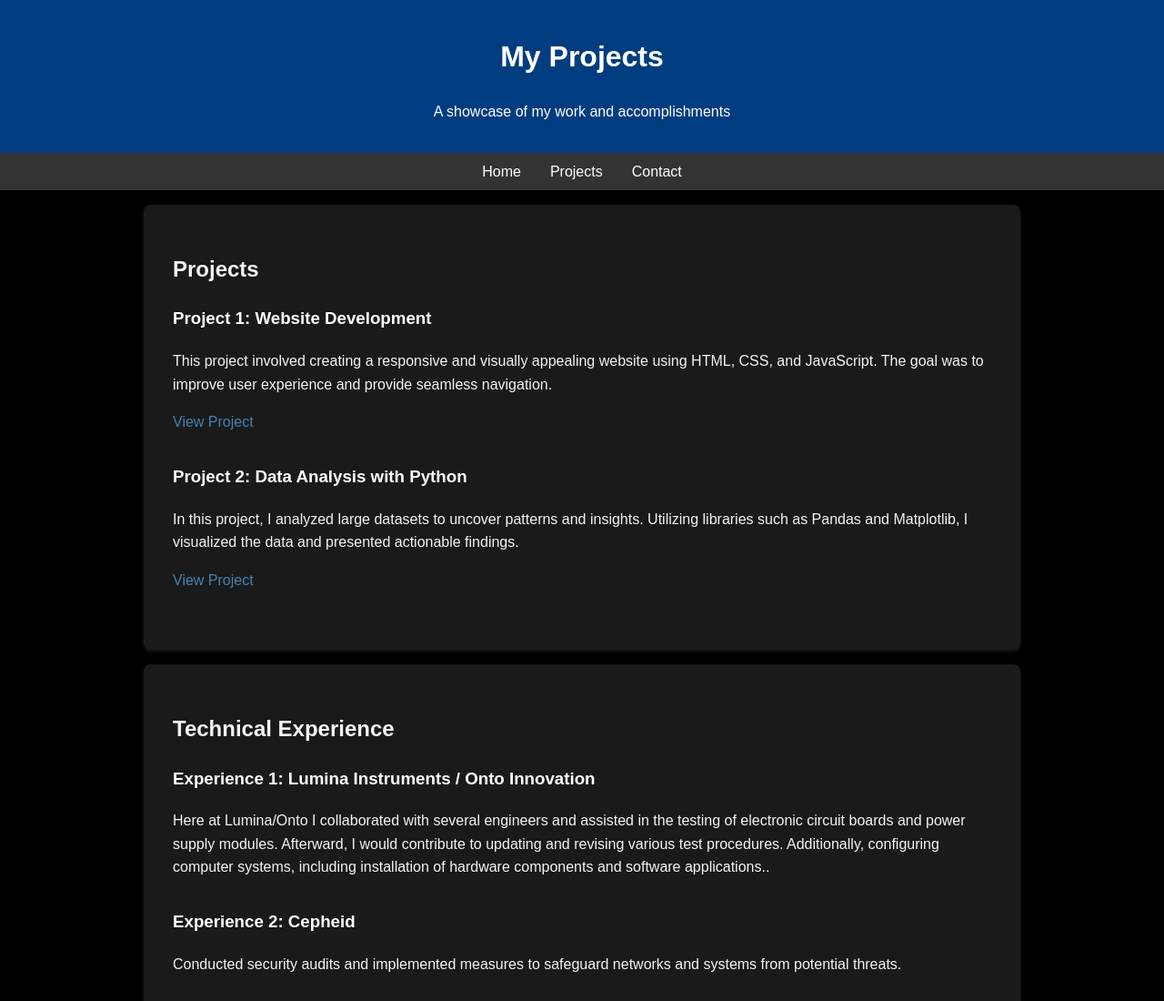
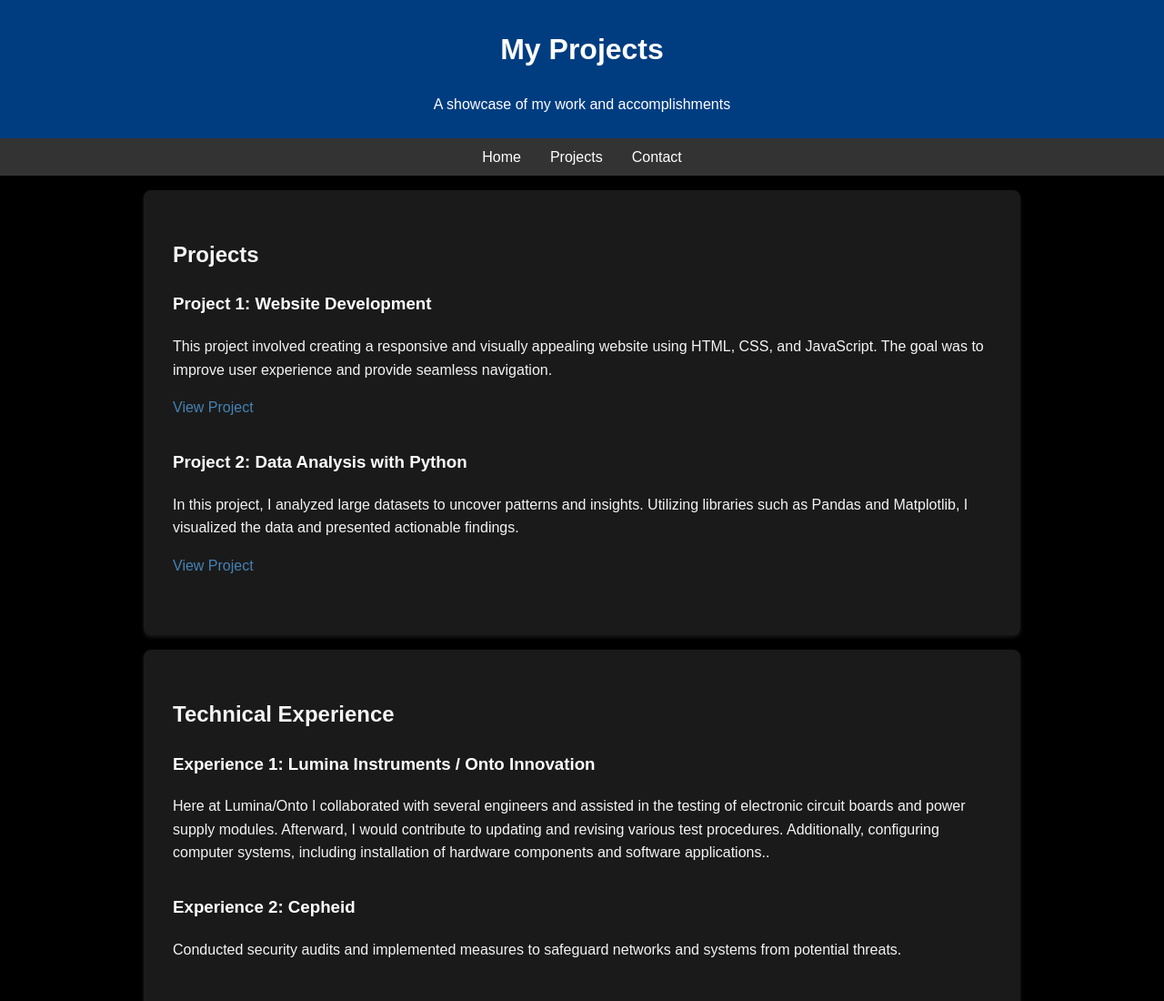
Before and after one commit to ryanoskuie/Personal-Website, a plain HTML site: page projects.html in a window 1280 px wide. Shown: the top 1100 px of the page at 91% size. Drawn offline with Linux system fonts and the light colour scheme.

Commit message:
Update projects.html

```diff
--- a/projects.html
+++ b/projects.html
@@ -16,7 +16,7 @@
         header {
             background: #003d80;
             color: #fff;
-            padding: 1rem 0;
+            padding: 0.5rem 0;
             text-align: center;
         }
         nav {
```
